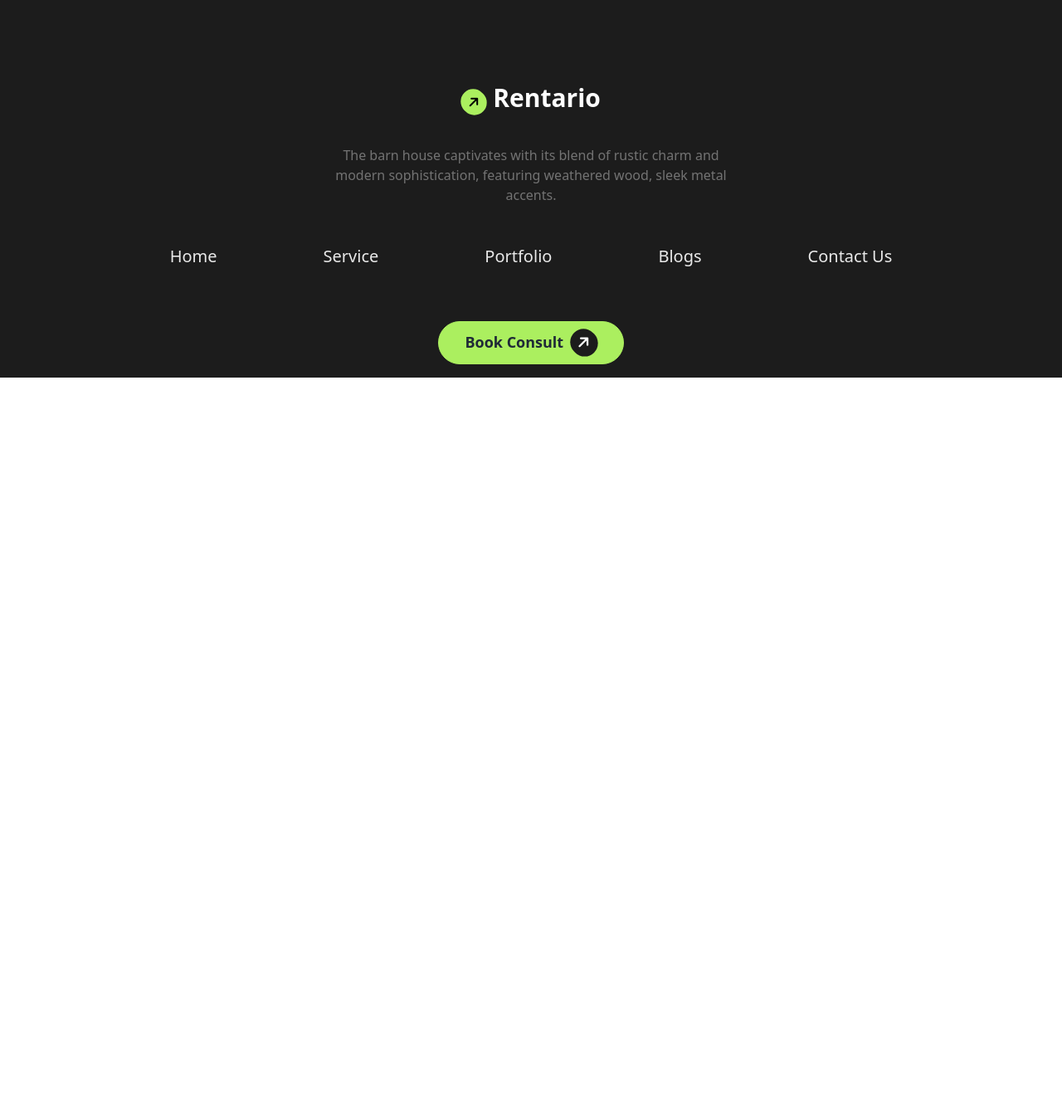
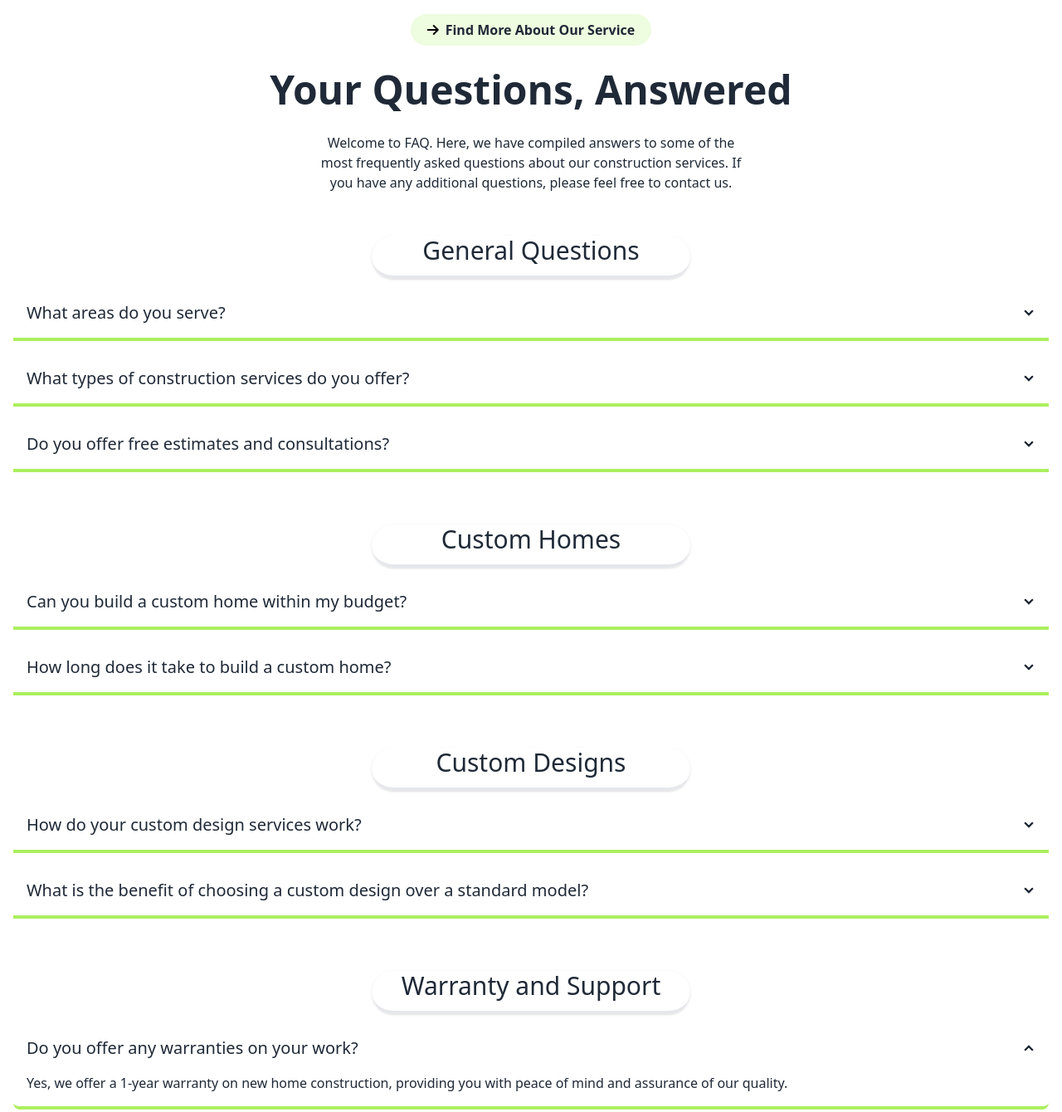
Before and after one commit to Ftamim003/Building-Construction, a plain HTML site: page index.html in a window 1280 px wide. Shown: the part 3820-5160 px from the top of the page at 83% size. Before the commit the page ends 4275 px from the top, so only its background shows below. Drawn offline with nearby package versions, Linux system fonts and the light colour scheme.

Commit message:
extra section added

```diff
--- a/index.html
+++ b/index.html
@@ -350,12 +350,108 @@
         </div>
 
 
+        <!-- FAQ section -->
+        <div class="mb-9">
 
+          <div class=" flex justify-center items-center lg:container mx-auto mb-9 mt-16">
+            <button >
+                  <a class="bg-green-rgb py-2 px-5 rounded-full font-bold ">
+                    <i class="fa-solid fa-arrow-right text-black rounded-full mr-2" >
+
+                    </i>Find More About Our Service
+                   </a>
+            </button>
+          </div>
+
+          <h1 class="text-3xl lg:text-5xl font-bold text-center"> Your Questions, Answered</h1>
+          <p class="pt-7 px-4 lg:px-96 text-center">Welcome to FAQ. Here, we have compiled answers to some of the most frequently asked questions about our construction services. If you have any additional questions, please feel free to contact us.</p>
+        </div>
+
+         <div class=" lg:container mx-auto p-4">
+          <div class="join join-vertical w-full ">
+            <div class="flex justify-center"><h1 class="text-3xl text-center  mb-3 w-96 shadow border-b-4 rounded-full pb-3">General Questions</h1></div>
+            <div class="collapse collapse-arrow join-item border-arrow-bg border-b-4 mb-4">
+              <input type="radio" name="my-accordion-4" checked="checked" />
+              <div class="collapse-title text-xl font-medium">What areas do you serve?</div>
+              <div class="collapse-content">
+                <p>We proudly serve Dhaka, Chattogram, Sylhet, Khulna, Rajshahi, and surrounding areas in Bangladesh.</p>
+              </div>
+            </div>
+            <div class="collapse collapse-arrow join-item border-arrow-bg border-b-4 mb-4">
+              <input type="radio" name="my-accordion-4" />
+              <div class="collapse-title text-xl font-medium">What types of construction services do you offer?</div>
+              <div class="collapse-content">
+                <p>We offer a variety of construction services, including custom homes, excavation and foundation, available homes, and custom designs.</p>
+              </div>
+            </div>
+            <div class="collapse collapse-arrow join-item border-arrow-bg border-b-4 mb-4">
+              <input type="radio" name="my-accordion-4" />
+              <div class="collapse-title text-xl font-medium">Do you offer free estimates and consultations?</div>
+              <div class="collapse-content">
+                <p>Yes, we provide free estimates and consultations for all potential projects. Contact us to schedule yours today.</p>
+              </div>
+            </div>
+
+
+
+            <div class="flex justify-center"><h1 class="text-3xl text-center mt-12  mb-3 w-96 shadow border-b-4 rounded-full pb-3">Custom Homes</h1></div>
+
+
+            <div class="collapse collapse-arrow join-item border-arrow-bg border-b-4 mb-4">
+              <input type="radio" name="my-accordion-4" checked="checked" />
+              <div class="collapse-title text-xl font-medium">Can you build a custom home within my budget?</div>
+              <div class="collapse-content">
+                <p>Absolutely. We specialize in building custom homes that fit within your financial plans without compromising on quality.</p>
+              </div>
+            </div>
+            <div class="collapse collapse-arrow join-item border-arrow-bg border-b-4 mb-4">
+              <input type="radio" name="my-accordion-4" />
+              <div class="collapse-title text-xl font-medium">How long does it take to build a custom home?</div>
+              <div class="collapse-content">
+                <p>The timeline for building a custom home varies based on the size and complexity of the project. On average, it can take between 6 to 12 months from design to completion.</p>
+              </div>
+            </div>
+
+
+
+            <div class="flex justify-center"><h1 class="text-3xl text-center mt-12  mb-3 w-96 shadow border-b-4 rounded-full pb-3">Custom Designs</h1></div>
+
+
+            <div class="collapse collapse-arrow join-item border-arrow-bg border-b-4 mb-4">
+              <input type="radio" name="my-accordion-4" checked="checked" />
+              <div class="collapse-title text-xl font-medium">How do your custom design services work?</div>
+              <div class="collapse-content">
+                <p>Our custom design process is collaborative. We start with a consultation to understand your vision, then work with you to create a design that meets your needs and preferences.</p>
+              </div>
+            </div>
+            <div class="collapse collapse-arrow join-item border-arrow-bg border-b-4 mb-4">
+              <input type="radio" name="my-accordion-4" />
+              <div class="collapse-title text-xl font-medium">What is the benefit of choosing a custom design over a standard model?</div>
+              <div class="collapse-content">
+                <p>A custom design allows you to create a home that is uniquely yours, tailored to your specific tastes, needs, and lifestyle, ensuring complete satisfaction.</p>
+              </div>
+            </div>
+
+
+            <div class="flex justify-center"><h1 class="text-3xl text-center mt-12  mb-3 w-96 shadow border-b-4 rounded-full pb-3">Warranty and Support</h1></div>
+
+
+            <div class="collapse collapse-arrow join-item border-arrow-bg border-b-4 mb-4">
+              <input type="radio" name="my-accordion-4" checked="checked" />
+              <div class="collapse-title text-xl font-medium">Do you offer any warranties on your work?</div>
+              <div class="collapse-content">
+                <p>Yes, we offer a 1-year warranty on new home construction, providing you with peace of mind and assurance of our quality.</p>
+              </div>
+            </div>
+
+
+          </div>
+         </div>
 
       </main>
 
       <!-- Footer section -->
-       <footer class="bg-black-bg ">
+       <footer class="bg-black-bg p-9 lg:p-0 lg:pb-5">
         <div class="flex justify-center ">
           <button class=" w-full md:w-52 py-2 px-5 rounded-full font-bold text-white lg:mt-24 "> <i class="fa-solid fa-arrow-right -rotate-45 bg-arrow-bg rounded-full p-2 mr-1 text-black"></i> <span class="text-3xl">Rentario</span> </i></button>
         </div>
```
